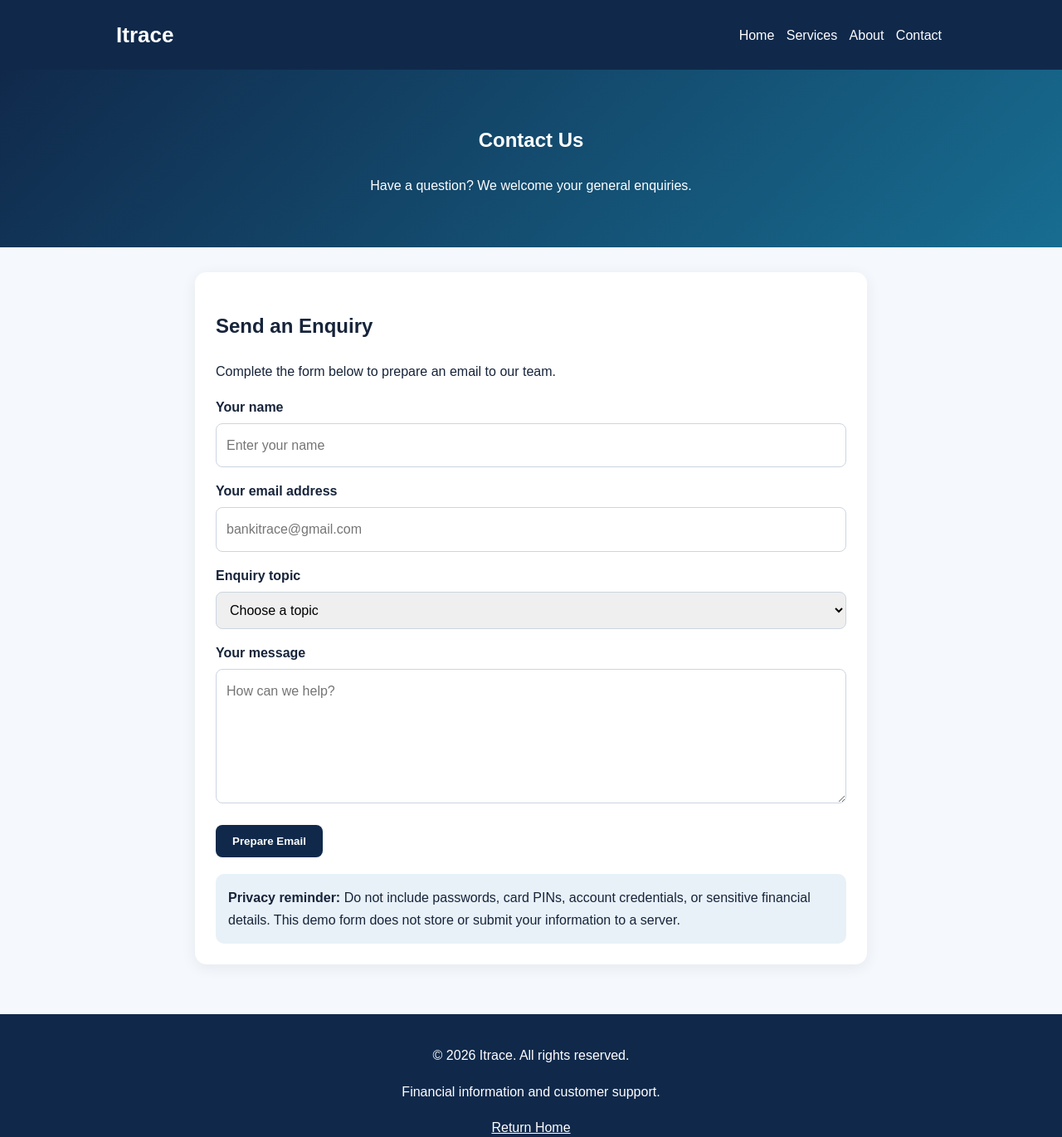
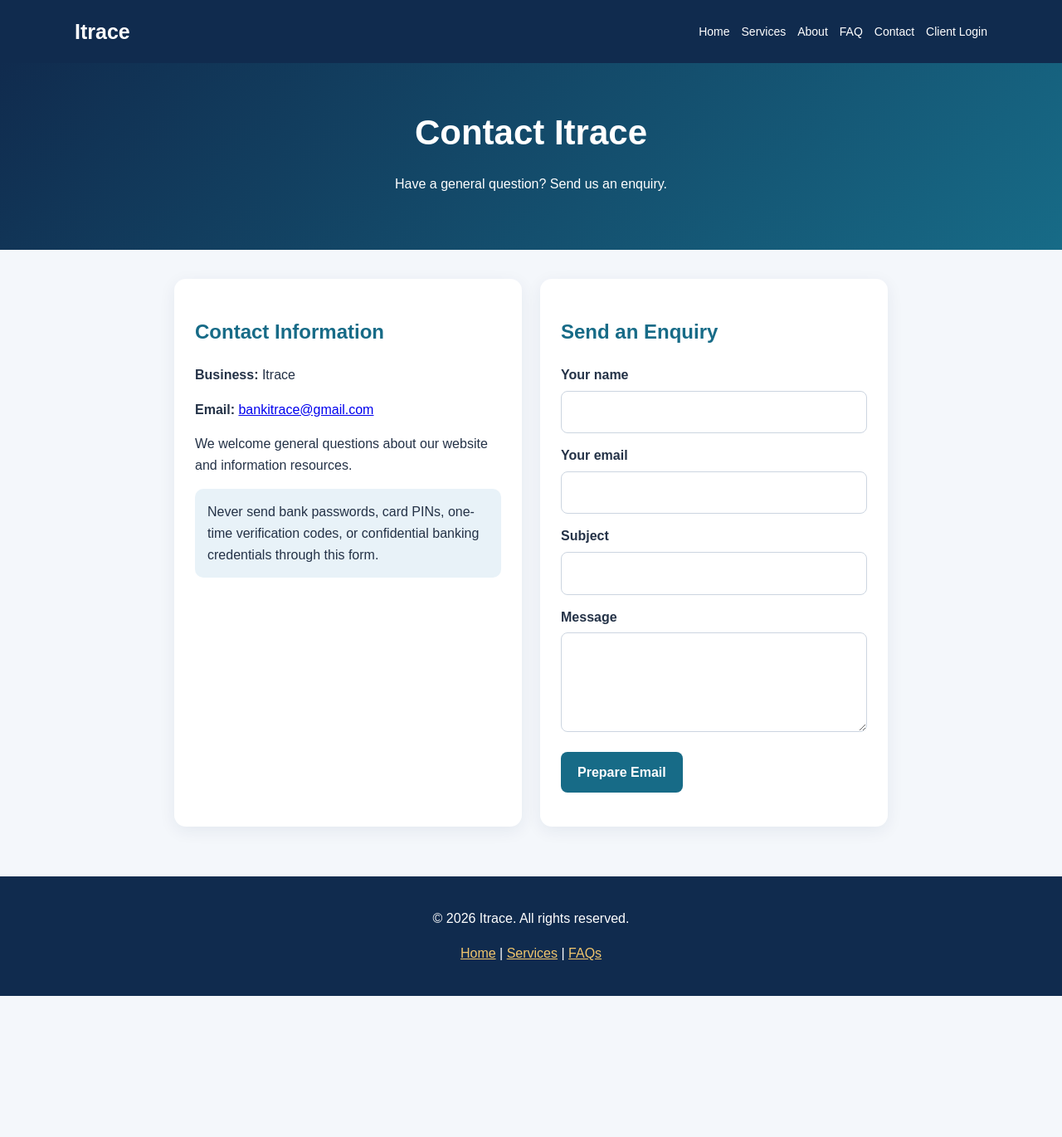
Before and after one commit to nicej7630-cpu/itrace-website, a plain HTML site: page contact.html in a window 1280 px wide. Shown: the whole page at 83% size. After the commit the page ends 1200 px from the top, so only its background shows below. Drawn offline with Linux system fonts and the light colour scheme.

Commit message:
Refactor contact.html for improved layout and content
Updated contact form and styling for better usability and clarity.

```diff
--- a/contact.html
+++ b/contact.html
@@ -1,47 +1,94 @@
-
 <!DOCTYPE html>
 <html lang="en">
 <head>
   <meta charset="UTF-8">
-  <meta name="viewport" content="width=device-width, initial-scale=1">
-  <meta name="description" content="Contact Itrace for financial information and general enquiries.">
+  <meta name="viewport" content="width=device-width, initial-scale=1.0">
+  <meta name="description" content="Contact Itrace with general enquiries and questions.">
+  <meta name="viewport" content="width=device-width, initial-scale=1.0">
   <title>Contact Us | Itrace</title>
   <style>
     * { box-sizing: border-box; }
+
     body {
       margin: 0;
       font-family: Arial, sans-serif;
-      background: #f5f8fc;
-      color: #17243a;
-      line-height: 1.7;
+      background: #f4f7fb;
+      color: #243247;
+      line-height: 1.6;
     }
-    header, footer { background: #10294b; color: white; padding: 20px; }
+
+    header {
+      background: #102b4e;
+      color: white;
+      padding: 18px 5%;
+    }
+
     nav {
-      max-width: 1000px;
+      max-width: 1100px;
       margin: auto;
       display: flex;
       align-items: center;
       justify-content: space-between;
-      gap: 12px;
       flex-wrap: wrap;
+      gap: 14px;
     }
-    .logo { font-size: 26px; font-weight: bold; }
-    nav a { color: white; text-decoration: none; margin: 5px; }
+
+    .logo {
+      color: white;
+      font-size: 25px;
+      font-weight: bold;
+      text-decoration: none;
+    }
+
+    .nav-links {
+      display: flex;
+      flex-wrap: wrap;
+      gap: 14px;
+    }
+
+    .nav-links a {
+      color: white;
+      text-decoration: none;
+      font-size: 14px;
+    }
+
     .hero {
-      background: linear-gradient(135deg, #10294b, #176d91);
+      background: linear-gradient(135deg, #102b4e, #176b87);
       color: white;
+      padding: 50px 20px;
       text-align: center;
-      padding: 45px 20px;
     }
-    main { max-width: 850px; margin: auto; padding: 30px 20px; }
-    .card {
+
+    .hero h1 {
+      font-size: clamp(30px, 5vw, 42px);
+      margin: 0 0 10px;
+    }
+
+    main {
+      max-width: 900px;
+      margin: auto;
+      padding: 35px 20px;
+      display: grid;
+      grid-template-columns: repeat(auto-fit, minmax(260px, 1fr));
+      gap: 22px;
+    }
+
+    .panel {
       background: white;
+      padding: 25px;
       border-radius: 14px;
-      padding: 25px;
-      box-shadow: 0 4px 18px #10294b12;
+      box-shadow: 0 5px 20px rgba(16, 43, 78, 0.07);
     }
-    label { display: block; font-weight: bold; margin-top: 15px; }
-    input, textarea, select {
+
+    h2 { color: #176b87; }
+
+    label {
+      display: block;
+      margin-top: 14px;
+      font-weight: bold;
+    }
+
+    input, textarea {
       width: 100%;
       padding: 12px;
       margin-top: 6px;
@@ -49,123 +96,143 @@
       border-radius: 8px;
       font: inherit;
     }
-    button, .btn {
-      display: inline-block;
-      background: #10294b;
+
+    textarea {
+      min-height: 120px;
+      resize: vertical;
+    }
+
+    button {
+      background: #176b87;
       color: white;
+      border: 0;
+      border-radius: 8px;
       padding: 12px 20px;
-      border: none;
-      border-radius: 8px;
-      margin-top: 18px;
+      font: inherit;
       font-weight: bold;
-      text-decoration: none;
       cursor: pointer;
+      margin-top: 16px;
     }
-    .note {
-      background: #e8f1f8;
+
+    .notice {
+      background: #e8f2f8;
+      padding: 15px;
       border-radius: 10px;
-      padding: 15px;
-      margin-top: 20px;
     }
-    footer { text-align: center; margin-top: 30px; }
+
+    footer {
+      background: #102b4e;
+      color: white;
+      text-align: center;
+      padding: 22px;
+      margin-top: 25px;
+    }
+
+    footer a { color: #f2c66d; }
+
+    @media (max-width: 600px) {
+      header { padding: 16px; }
+      nav {
+        align-items: flex-start;
+        flex-direction: column;
+      }
+      .nav-links { gap: 12px; }
+    }
   </style>
 </head>
+
 <body>
   <header>
     <nav>
-      <div class="logo">Itrace</div>
-      <div>
+      <a class="logo" href="index.html">Itrace</a>
+      <div class="nav-links">
         <a href="index.html">Home</a>
         <a href="services.html">Services</a>
         <a href="about.html">About</a>
+        <a href="faq.html">FAQ</a>
         <a href="contact.html">Contact</a>
+        <a href="login.html">Client Login</a>
       </div>
     </nav>
   </header>
 
   <section class="hero">
-    <h1>Contact Us</h1>
-    <p>Have a question? We welcome your general enquiries.</p>
+    <h1>Contact Itrace</h1>
+    <p>Have a general question? Send us an enquiry.</p>
   </section>
 
   <main>
-    <section class="card">
+    <section class="panel">
+      <h2>Contact Information</h2>
+      <p><strong>Business:</strong> Itrace</p>
+      <p>
+        <strong>Email:</strong>
+        <a href="mailto:bankitrace@gmail.com">bankitrace@gmail.com</a>
+      </p>
+      <p>We welcome general questions about our website and information resources.</p>
+
+      <div class="notice">
+        Never send bank passwords, card PINs, one-time verification codes,
+        or confidential banking credentials through this form.
+      </div>
+    </section>
+
+    <section class="panel">
       <h2>Send an Enquiry</h2>
-      <p>Complete the form below to prepare an email to our team.</p>
 
       <form id="contactForm">
         <label for="name">Your name</label>
-        <input id="name" name="name" autocomplete="name"
-          required maxlength="100" placeholder="Enter your name">
+        <input id="name" name="name" type="text"
+               required maxlength="100">
 
-        <label for="email">Your email address</label>
+        <label for="email">Your email</label>
         <input id="email" name="email" type="email"
-          autocomplete="email" required maxlength="254"
-          placeholder="bankitrace@gmail.com">
+               required maxlength="150">
 
-        <label for="subject">Enquiry topic</label>
-        <select id="subject" name="subject" required>
-          <option value="">Choose a topic</option>
-          <option>General information</option>
-          <option>Website assistance</option>
-          <option>Services enquiry</option>
-          <option>Other</option>
-        </select>
+        <label for="subject">Subject</label>
+        <input id="subject" name="subject" type="text"
+               required maxlength="150">
 
-        <label for="message">Your message</label>
-        <textarea id="message" name="message" rows="5"
-          maxlength="3000" required
-          placeholder="How can we help?"></textarea>
+        <label for="message">Message</label>
+        <textarea id="message" name="message"
+                  required maxlength="2000"></textarea>
 
         <button type="submit">Prepare Email</button>
       </form>
 
-      <p id="status" role="status"></p>
-
-      <div class="note">
-        <strong>Privacy reminder:</strong> Do not include passwords,
-        card PINs, account credentials, or sensitive financial details.
-        This demo form does not store or submit your information to a server.
-      </div>
+      <p id="formNotice" aria-live="polite"></p>
     </section>
   </main>
 
   <footer>
     <p>&copy; 2026 Itrace. All rights reserved.</p>
-    <p>Financial information and customer support.</p>
-    <a href="index.html" style="color:white">Return Home</a>
+    <p>
+      <a href="index.html">Home</a> |
+      <a href="services.html">Services</a> |
+      <a href="faq.html">FAQs</a>
+    </p>
   </footer>
 
   <script>
-    const businessEmail = "bankitrace@gmail.com";
-
     document.getElementById("contactForm").addEventListener("submit", function(event) {
       event.preventDefault();
 
+      const businessEmail = "bankitrace@gmail.com";
+
       const name = document.getElementById("name").value.trim();
       const email = document.getElementById("email").value.trim();
-      const subject = document.getElementById("subject").value;
+      const subject = document.getElementById("subject").value.trim();
       const message = document.getElementById("message").value.trim();
-      const status = document.getElementById("status");
 
-      if (!name || !email || !subject || !message) {
-        status.textContent = "Please complete every field.";
-        return;
-      }
+      const body =
+        "Name: " + name +
+        "\nReply email: " + email +
+        "\n\nMessage:\n" + message;
 
-      if (businessEmail === "bankitrace@gmail.com") {
-        status.textContent = "The website owner must add the business Gmail address in the code first.";
-        return;
-      }
-
-      const body = "Name: " + name + "\nReply email: " + email +
-        "\nTopic: " + subject + "\n\nMessage:\n" + message;
-
-      window.location.href = "mailto:" + businessEmail +
-        "?subject=" + encodeURIComponent("Itrace enquiry: " + subject) +
+      window.location.href =
+        "mailto:" + businessEmail +
+        "?subject=" + encodeURIComponent(subject) +
         "&body=" + encodeURIComponent(body);
-
-      status.textContent = "Your email app should open with the enquiry prepared. Please review and send it there.";
     });
   </script>
 </body>
```
